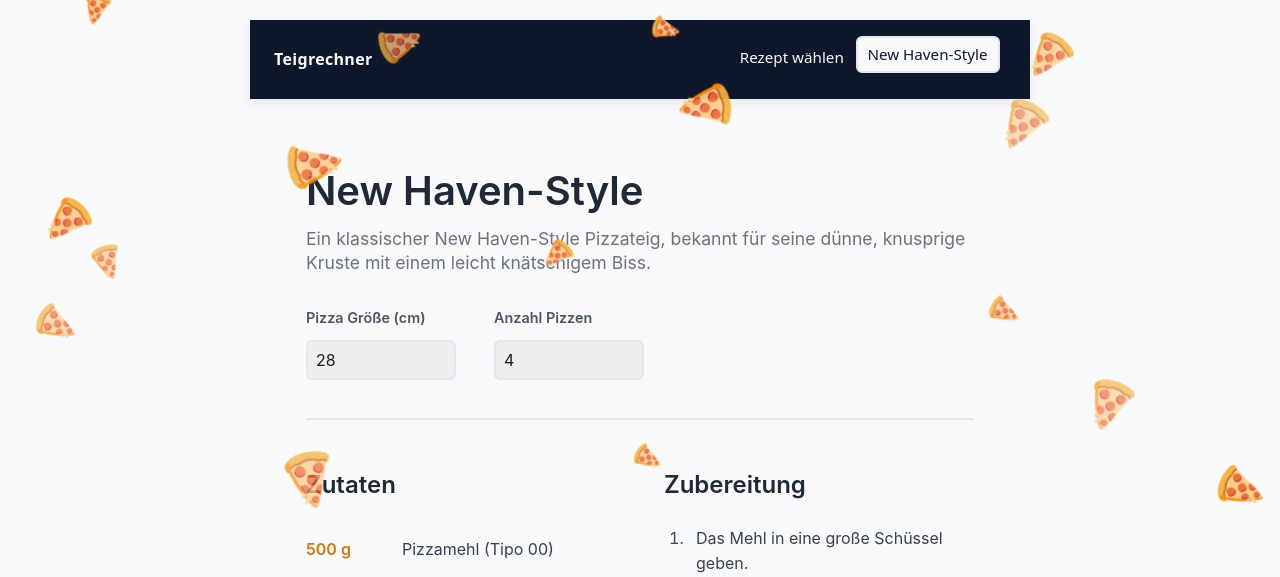
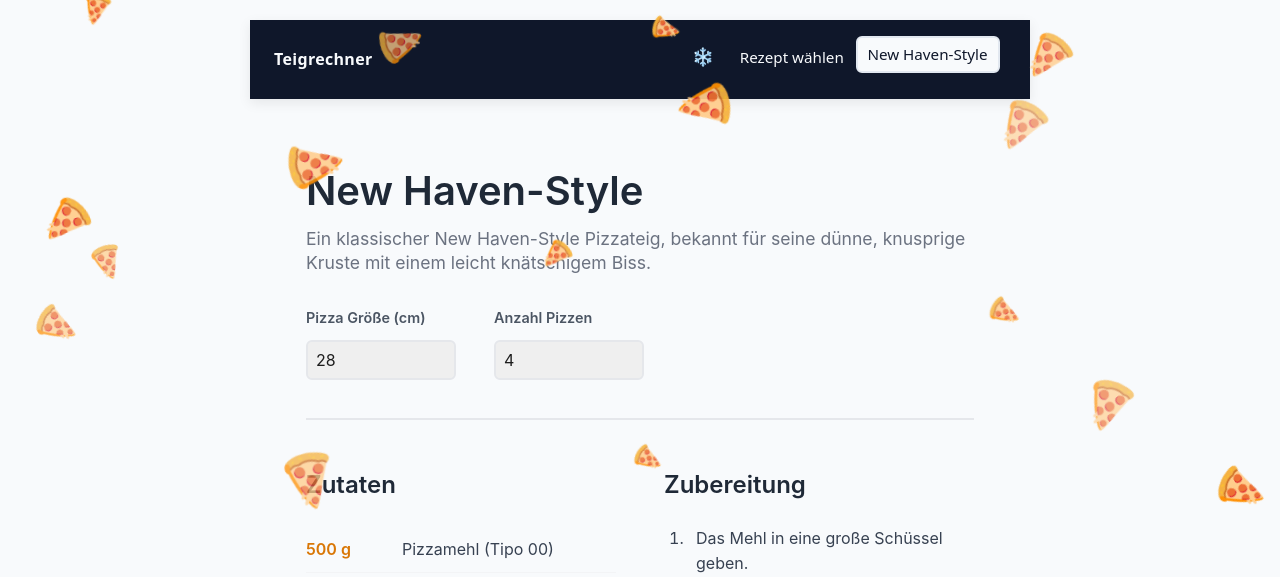
Before and after one commit to SoulKa/teigrechner, a Vue app: page / in a window 1280 px wide. Shown: the top 577 px of the page. Built offline with nearby package versions, Linux system fonts and the light colour scheme.

Commit message:
feat: toggle pizza snow

```diff
--- a/src/App.vue
+++ b/src/App.vue
@@ -1,6 +1,7 @@
 <script setup lang="ts">
 import { computed } from 'vue'
 import RecipeDisplay from './components/RecipeDisplay.vue'
+import PizzaSnow from './components/PizzaSnow.vue'
 import { Recipe } from './data/recipes'
 import { useLocalStorage } from '@/composables/useLocalStorage'
 
@@ -10,12 +11,28 @@ const selectedRecipe = computed({
   get: () => recipes.find((r) => r.name === storedRecipeName.value) ?? recipes[0],
   set: (r: Recipe) => { storedRecipeName.value = r.name },
 })
+
+const snowEnabled = useLocalStorage('snow-enabled', true)
+const snowEmoji = computed(() => selectedRecipe.value === Recipe.FLAMMKUCHEN ? '🧅' : '🍕')
 </script>
 
 <template>
   <div id="app">
+    <PizzaSnow
+      :pizza-count="selectedRecipe.portions"
+      :emoji="snowEmoji"
+      :enabled="snowEnabled"
+    />
+
     <header class="topbar">
       <div class="brand">Teigrechner</div>
+      <div class="topbar-actions">
+        <button
+          class="snow-toggle"
+          :class="{ active: snowEnabled }"
+          :title="snowEnabled ? 'Schnee ausschalten' : 'Schnee einschalten'"
+          @click="snowEnabled = !snowEnabled"
+        >❄️</button>
         <label class="recipe-select">
           <span>Rezept wählen</span>
           <select v-model="selectedRecipe">
@@ -24,6 +41,7 @@ const selectedRecipe = computed({
             </option>
           </select>
         </label>
+      </div>
     </header>
 
     <main class="content">
@@ -63,6 +81,28 @@ body {
   letter-spacing: 0.02em;
 }
 
+.topbar-actions {
+  display: flex;
+  align-items: center;
+  gap: 1rem;
+}
+
+.snow-toggle {
+  background: none;
+  border: none;
+  cursor: pointer;
+  font-size: 1.1rem;
+  padding: 0.25rem;
+  border-radius: 0.25rem;
+  opacity: 0.35;
+  transition: opacity 0.2s;
+  line-height: 1;
+}
+
+.snow-toggle.active {
+  opacity: 1;
+}
+
 .recipe-select {
   display: flex;
   align-items: center;
--- a/src/components/PizzaSnow.vue
+++ b/src/components/PizzaSnow.vue
@@ -4,6 +4,7 @@ import { ref, watch, onMounted, onUnmounted } from 'vue'
 const props = defineProps<{
   pizzaCount: number
   emoji?: string
+  enabled?: boolean
 }>()
 
 interface Snowflake {
@@ -34,6 +35,7 @@ let nextId = 0
 let intervalId: number | undefined
 
 const createSnowflake = () => {
+  if (props.enabled === false) return
   if (snowflakes.value.length >= props.pizzaCount * 8) {
     return
   }
--- a/src/components/RecipeDisplay.vue
+++ b/src/components/RecipeDisplay.vue
@@ -1,7 +1,6 @@
 <script setup lang="ts">
 import { computed, watch } from 'vue'
 import { Recipe, RecipeScaler, OvenType } from '@/data/recipes'
-import PizzaSnow from './PizzaSnow.vue'
 import { useLocalStorage } from '@/composables/useLocalStorage'
 
 const props = defineProps<{
@@ -14,8 +13,6 @@ const pizzaCount = useLocalStorage('pizza-count', props.recipe.portions)
 const scaledRecipe = computed(() =>
   RecipeScaler.scale(props.recipe, pizzaSize.value, pizzaCount.value),
 )
-const snowEmoji = computed(() => (props.recipe === Recipe.FLAMMKUCHEN ? '🧅' : '🍕'))
-
 // when the recipe changes, try to keep the same amount of flour used by adjusting the pizza count
 watch(
   () => props.recipe,
@@ -30,7 +27,7 @@ watch(
 
 <template>
   <div class="recipe-container">
-    <PizzaSnow :pizza-count="pizzaCount" :emoji="snowEmoji" />
+
     <div class="recipe-header">
       <h1>{{ recipe.name }}</h1>
       <p class="description">{{ recipe.description }}</p>
```
Lines whose indentation alone changed are shown as unchanged.
